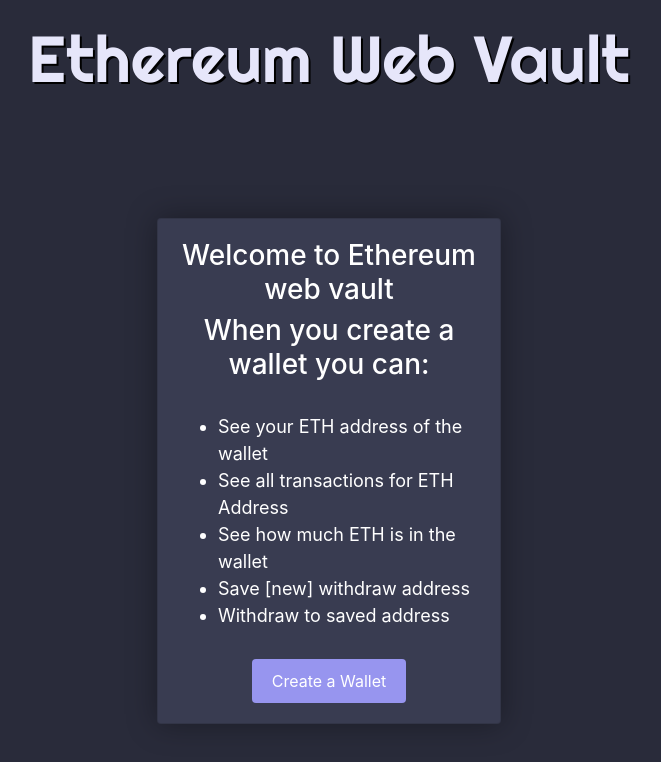
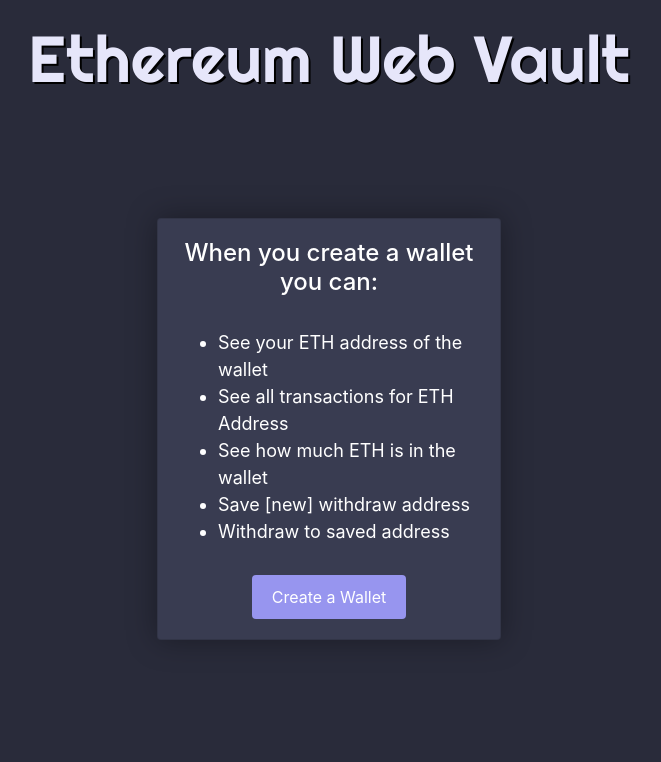
Before and after one commit to iv-prlincevic/ethereum-vault, a React (Create React App) app: page / in a window 1280 px wide. Shown: the top 762 px of the page, without its empty margins (311-972 px from the left). Built offline with nearby package versions, Linux system fonts and the light colour scheme; what web3 would draw is missing.

Commit message:
Changed font size on welcome page

```diff
--- a/src/components/createWallet.js
+++ b/src/components/createWallet.js
@@ -52,8 +52,7 @@ export default class Wallet extends React.Component {
           }}
         >
           <Card.Body>
-            <h3>Welcome to Ethereum web vault</h3>
-            <h3>When you create a wallet you can:</h3>
+            <h4>When you create a wallet you can:</h4>
             <br></br>
             <ul style={{ textAlign: "start" }}>
               <li>See your ETH address of the wallet</li>
--- a/src/components/transactionHistory.js
+++ b/src/components/transactionHistory.js
@@ -110,7 +110,7 @@ export default class transactionHistory extends React.Component {
                     </thead>
                     <tbody>
                       {this.state.transactions.map((tx, index) => (
-                        <tr>
+                        <tr key={index}>
                           <td>{tx.from}</td>
                           <td>{tx.to}</td>
                           <td>
```
